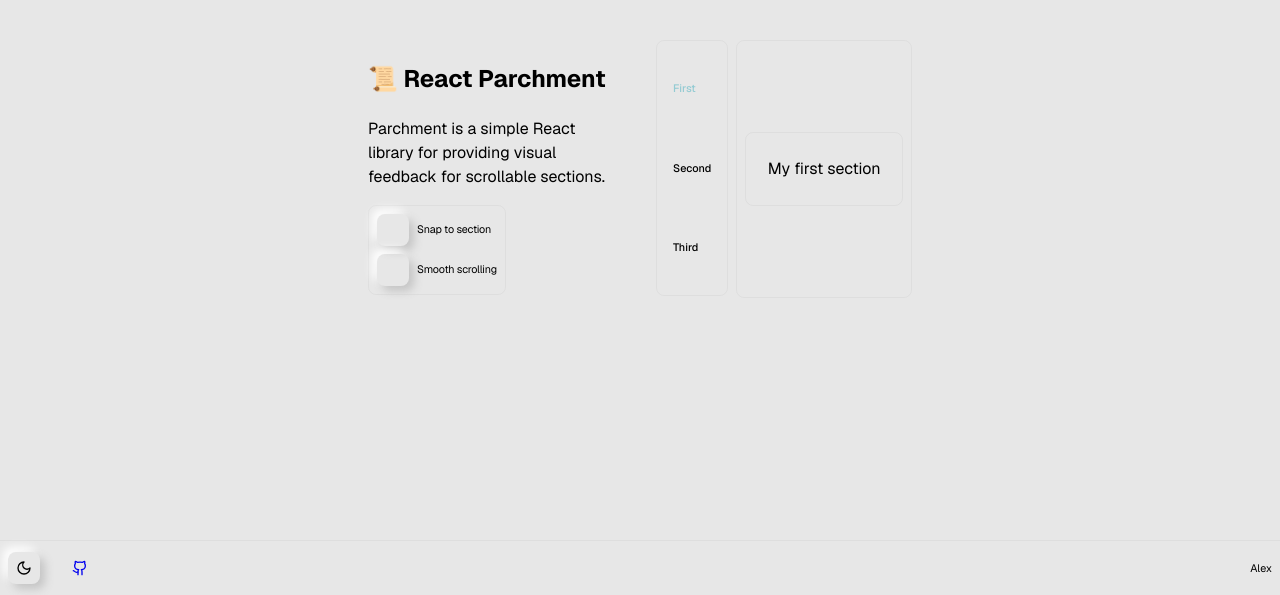
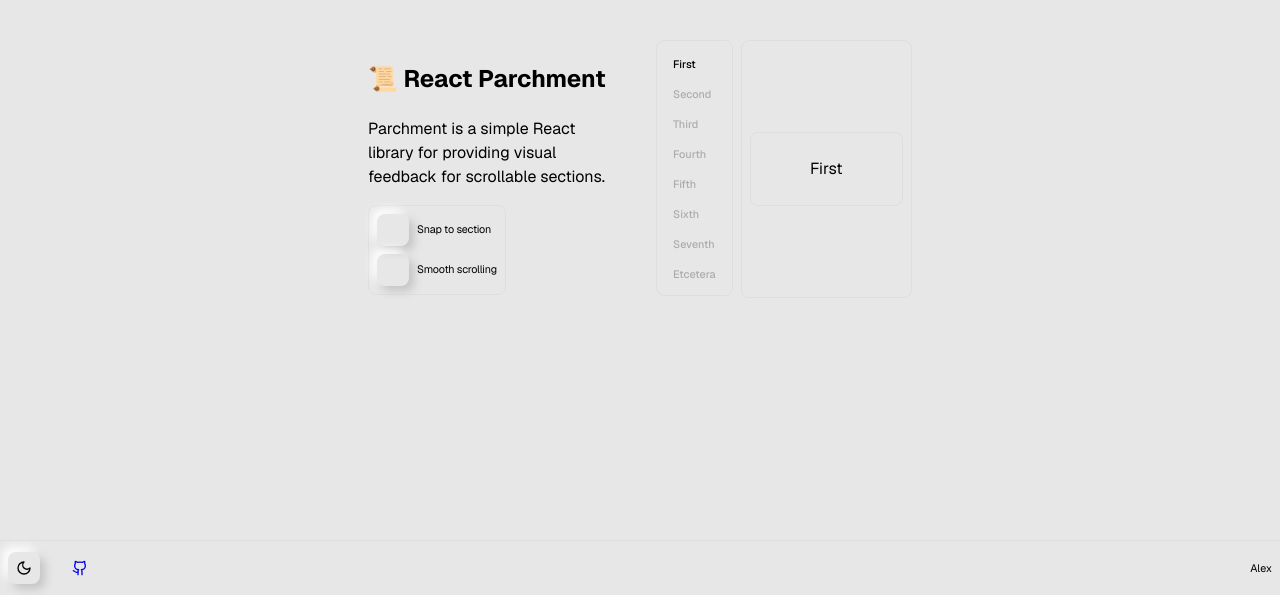
Before and after one commit to alex-fitzgerald/parchment, a React (Vite) app: page / in a window 1280 px wide. Shown: the part 205-800 px from the top of the page. Built offline with nearby package versions, Linux system fonts and the light colour scheme.

Commit message:
feat: add more demo sections, change highlight style

```diff
--- a/src/demo-app/demo-app.css
+++ b/src/demo-app/demo-app.css
@@ -21,7 +21,7 @@
     --foreground-muted: gray;
     --foreground-subtle: 0, 0%, 25%;
     --background: #e7e7e7;
-    --accent: 187, 50%, 50%;
+    --accent: 120, 75%, 50%;
 
     --neumorphic-shadow: 5px 5px 10px #c4c4c4, -5px -5px 10px #ffffff;
     --neumorphic-shadow--active:
@@ -36,7 +36,7 @@ html {
     max-height: 100dvh;
 
     &.dark-mode {
-        --accent: 187, 100%, 75%;
+        --accent: 120, 100%, 75%;
         --foreground-subtle: 0, 0%, 75%;
         --foreground: white;
         --background: #363636;
@@ -161,10 +161,6 @@ main {
     }
 
     &.active {
-        label {
-            color: hsla(var(--accent), 50%);
-        }
-
         button {
             box-shadow: var(--neumorphic-shadow--active);
         }
@@ -237,9 +233,14 @@ main {
     gap: var(--spacious)
 }
 
-.parchment-button.active {
-    color: hsla(var(--accent), 50%);
+.parchment-button {
+    opacity: 0.25;
+
+    &.active {
+        opacity: 1;
+    }
 }
+
 
 footer {
     display: flex;
--- a/src/demo-app/demo-app.tsx
+++ b/src/demo-app/demo-app.tsx
@@ -65,10 +65,22 @@ const toggleDarkMode = () => {
     document.documentElement.classList.toggle('dark-mode');
 };
 
+const demoSections = [
+    'First',
+    'Second',
+    'Third',
+    'Fourth',
+    'Fifth',
+    'Sixth',
+    'Seventh',
+    'Etcetera',
+];
+
 function DemoApp() {
     const [snap, setSnap] = useState(false);
     const [smoothScroll, setSmoothScroll] = useState(false);
     const [isDarkMode, setIsDarkMode] = useState(false);
+    // const [demoSections] = useState();
     const isSmallView = useIsSmallViewport();
 
     useLayoutEffect(() => {
@@ -112,39 +124,30 @@ function DemoApp() {
                     <div style={{ justifyContent: 'start' }} className={`parchment-demo-wrapper ${isSmallView ? 'column size-full' : 'row-reverse flex-1'}`}>
                         <div style={{ height: '100%', width: '100%' }}>
                             <div className="parchment-nav row">
-                                <ParchmentButton section="myFirstSection">
-                                    First
-                                </ParchmentButton>
-                                <ParchmentButton section="mySecondSection">
-                                    Second
-                                </ParchmentButton>
-                                <ParchmentButton section="myThirdSection">
-                                    Third
-                                </ParchmentButton>
+                                {
+                                    demoSections.map(section => (
+                                        <ParchmentButton section={section} key={section}>
+                                            {section}
+                                        </ParchmentButton>
+                                    ))
+                                }
                             </div>
                             <Parchment
                                 snap={snap}
                                 scrollIntoViewOptions={{ behavior: smoothScroll ? 'smooth' : 'instant' }}
                                 className="parchment"
                             >
-                                <ParchmentSection
-                                    section="myFirstSection"
-                                    style={{ display: 'flex', alignItems: 'center' }}
-                                >
-                                    <Section title="My first section" />
-                                </ParchmentSection>
-                                <ParchmentSection
-                                    section="mySecondSection"
-                                    style={{ display: 'flex', alignItems: 'center' }}
-                                >
-                                    <Section title="My second section" />
-                                </ParchmentSection>
-                                <ParchmentSection
-                                    section="myThirdSection"
-                                    style={{ display: 'flex', alignItems: 'center' }}
-                                >
-                                    <Section title="My third section" />
-                                </ParchmentSection>
+                                {
+                                    demoSections.map(section => (
+                                        <ParchmentSection
+                                            section={section}
+                                            key={section}
+                                            style={{ display: 'flex', alignItems: 'center' }}
+                                        >
+                                            <Section title={section} />
+                                        </ParchmentSection>
+                                    ))
+                                }
                             </Parchment>
                         </div>
                     </div>
```
